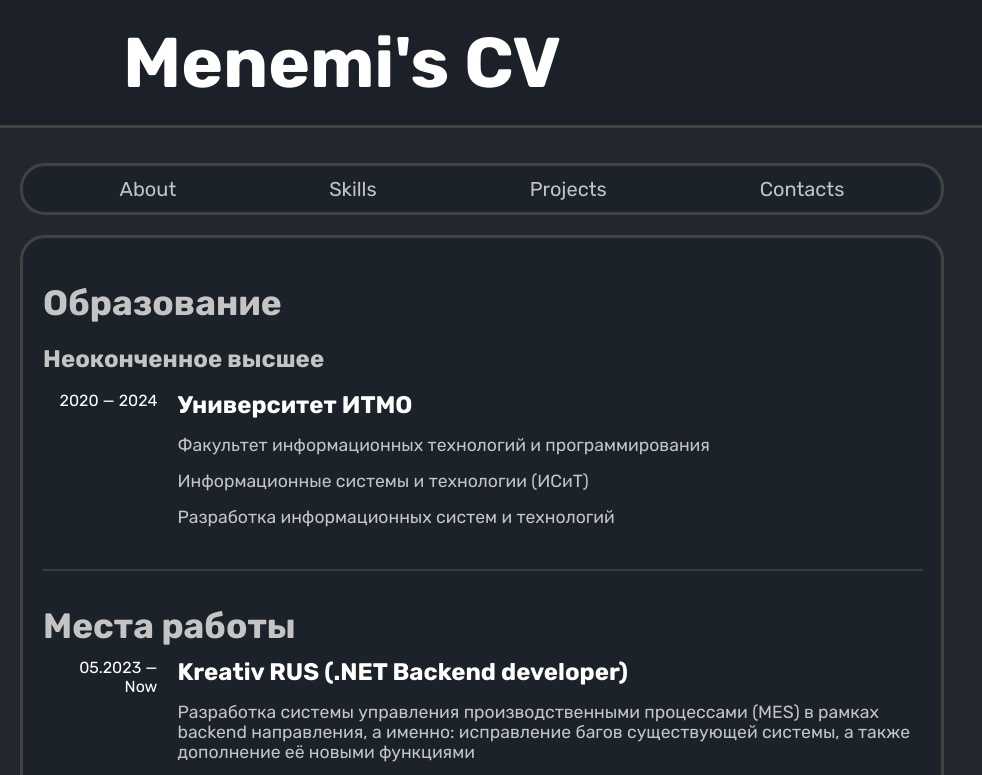
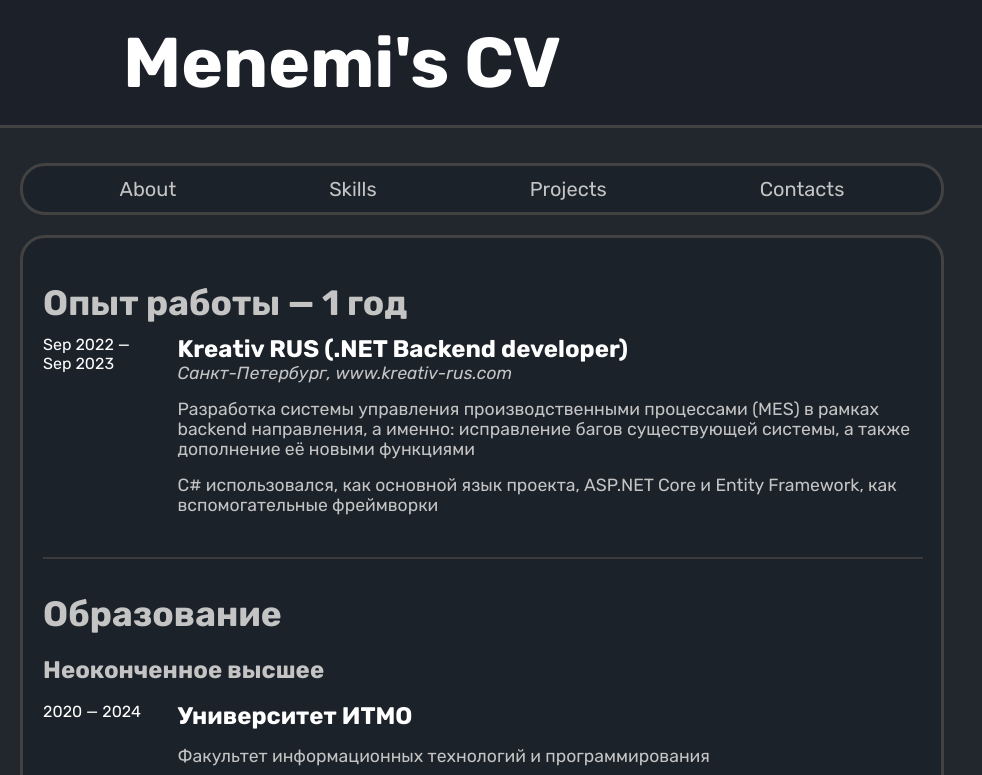
Before and after one commit to Menemi/MenemiCV, a website: page index.html in a window 1280 px wide. Shown: the top 775 px of the page, 298-1280 px from the left. Drawn offline with nearby package versions, Linux system fonts and the light colour scheme; some icons are missing.

Commit message:
refactor: job

```diff
--- a/css/index.css
+++ b/css/index.css
@@ -194,7 +194,7 @@ main {
 .description-area {
     width: 135px;
     margin-right: 10px;
-    text-align: end;
+    text-align: start;
     color: #ffffff;
     font-size: 1rem;
 }
@@ -213,7 +213,25 @@ main {
     color: #ffffff;
 }
 
-.light .content-area .university {
+.content-area .job {
+    font-size: 1.5rem;
+    color: #ffffff;
+}
+
+.content-area .job-contacts {
+    margin: 0;
+}
+
+.content-area .job-link {
+    color: #c4c4c4;
+}
+
+.content-area .job-link:hover {
+    text-decoration: underline 1px #c4c4c4;
+}
+
+.light .content-area .university,
+.light .content-area .job {
     color: #000000;
 }
 
--- a/index.html
+++ b/index.html
@@ -84,6 +84,26 @@
                     <a href="contacts.html" class="tab">Contacts</a>
                 </section>
                 <section class="menu-profile">
+                    <h2 class="description-title">Опыт работы — 1 год</h2>
+                    <div class="sub-content">
+                        <p class="description-area">Sep 2022 — Sep 2023</p>
+                        <div class="content-area">
+                            <p class="job"><b>Kreativ RUS (.NET Backend developer)</b></p>
+                            <p class="job-contacts">
+                                <i>Санкт-Петербург,
+                                    <a href="http://www.kreativ-rus.com/" target="_blank" class="job-link">
+                                        www.kreativ-rus.com
+                                    </a>
+                                </i>
+                            </p>
+                            <p>Разработка системы управления производственными процессами (MES) в рамках backend
+                                направления, а именно: исправление багов существующей системы, а также дополнение её
+                                новыми функциями</p>
+                            <p>C# использовался, как основной язык проекта, ASP.NET Core и Entity Framework, как
+                                вспомогательные фреймворки</p>
+                        </div>
+                    </div>
+                    <hr size="2" width="100%" color="3b3b3b"/>
                     <h2 class="description-title">Образование</h2>
                     <h3 class="description-subtitle">Неоконченное высшее</h3>
                     <div class="sub-content">
@@ -93,19 +113,6 @@
                             <p>Факультет информационных технологий и программирования</p>
                             <p>Информационные системы и технологии (ИСиТ)</p>
                             <p>Разработка информационных систем и технологий</p>
-                        </div>
-                    </div>
-                    <hr size="2" width="100%" color="3b3b3b"/>
-                    <h2 class="description-title">Места работы</h2>
-                    <div class="sub-content">
-                        <p class="description-area">05.2023 — Now</p>
-                        <div class="content-area">
-                            <p class="university"><b>Kreativ RUS (.NET Backend developer)</b></p>
-                            <p>Разработка системы управления производственными процессами (MES) в рамках backend
-                                направления, а именно: исправление багов существующей системы, а также дополнение её
-                                новыми функциями</p>
-                            <p>C# использовался, как основной язык проекта, ASP.NET Core и Entity Framework, как
-                                вспомогательные фреймворки</p>
                         </div>
                     </div>
                     <hr size="2" width="100%" color="3b3b3b"/>
```
